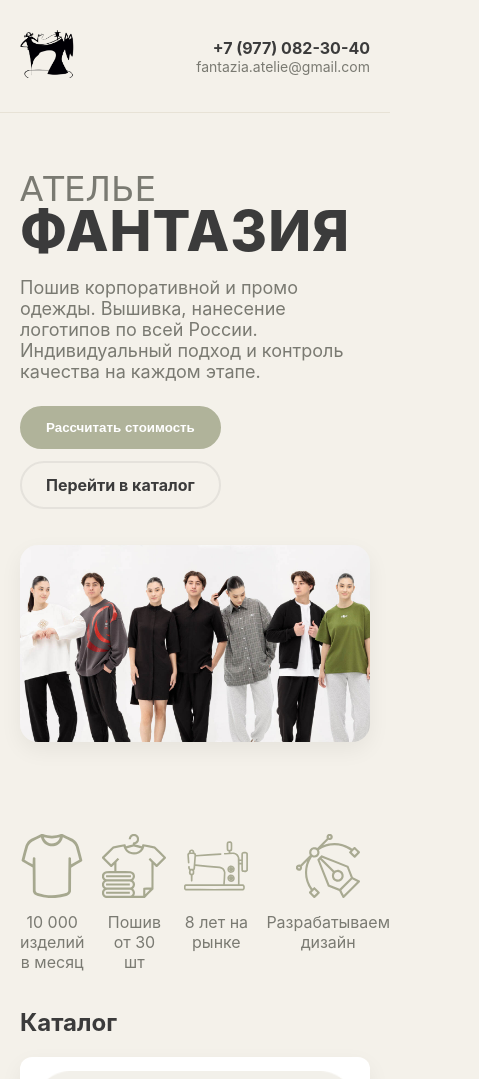
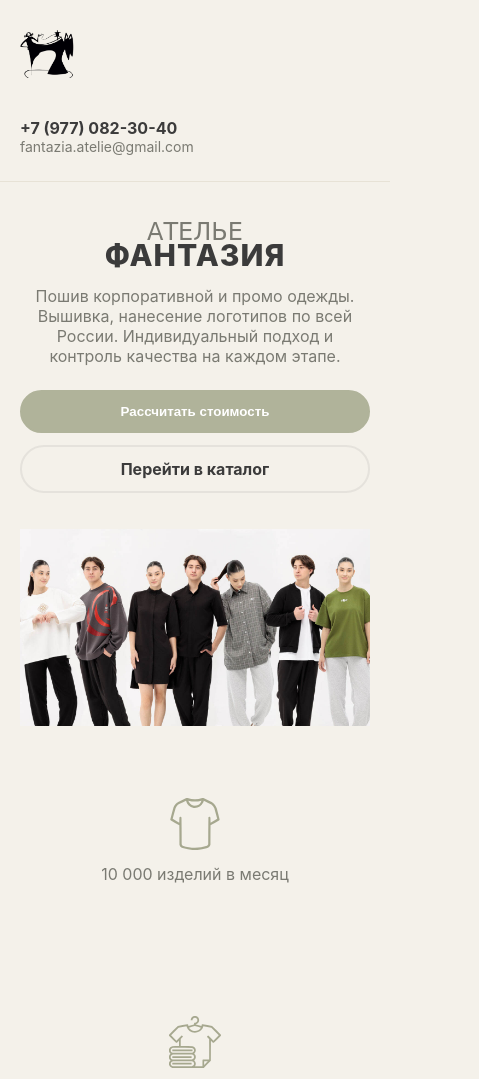
Before and after one commit to gidroshlupka-ops/fantaziya-site, a plain HTML site: page index.html in a window 390 px wide. Shown: the top 1079 px of the page, 479 px wide, since content can reach past the window. Drawn offline with Linux system fonts and the light colour scheme.

Commit message:
Update style.css

```diff
--- a/css/style.css
+++ b/css/style.css
@@ -3,50 +3,61 @@
   --white:#fff; --radius:14px; --shadow:0 8px 22px rgba(0,0,0,0.06);
 }
 *{box-sizing:border-box}
-body{margin:0;font-family:Inter, system-ui, -apple-system, 'Segoe UI', Roboto, 'Helvetica Neue', Arial;background:var(--bg);color:var(--text);-webkit-font-smoothing:antialiased}
+body{margin:0;font-family:Inter, system-ui, -apple-system, 'Segoe UI', Roboto, 'Helvetica Neue', Arial;background:var(--bg);color:var(--text);-webkit-font-smoothing:antialiased;overflow-x:hidden}
 a{color:inherit;text-decoration:none}
+img{max-width:100%;height:auto}
+/* CONTAINER */
 .container{max-width:1200px;margin:0 auto;padding:0 20px}
+
+/* HEADER */
 header{padding:26px 0;border-bottom:1px solid #e7e2d6;background:var(--bg)}
-.header-row{display:flex;align-items:center;justify-content:space-between;gap:16px}
+.header-row{display:flex;align-items:center;justify-content:space-between;gap:16px;flex-wrap:wrap}
 .brand{display:flex;align-items:center;gap:14px}
 .logo{height:56px}
 .main-nav ul{display:flex;gap:28px;align-items:center;margin:0;padding:0;list-style:none}
 .main-nav a{font-size:16px;opacity:0.95}
+
+/* DROPDOWN */
 .nav-item{position:relative}
-.dropdown-menu{position:absolute;left:0;top:44px;width:280px;background:var(--olive);color:var(--white);border-radius:8px;padding:6px 0;box-shadow:var(--shadow);display:none}
+.dropdown-menu{position:absolute;left:0;top:44px;width:280px;background:var(--olive);color:var(--white);border-radius:8px;padding:6px 0;box-shadow:var(--shadow);display:none;z-index:20}
 .nav-item:hover .dropdown-menu{display:block}
 .dropdown-menu a{display:block;padding:10px 18px;color:#fff}
+
+/* CONTACTS */
 .contacts{ text-align:right; font-weight:700 }
 .contacts .email{font-weight:400;font-size:14px;color:var(--muted)}
 
+/* HERO */
 .hero{display:flex;gap:36px;align-items:center;padding:56px 0}
 .hero-left{flex:1;max-width:640px}
 .hero-small{font-family:'Caveat',cursive;font-size:34px;color:var(--muted);margin-bottom:-6px}
-.hero-title{font-size:56px;line-height:1;margin:0 0 16px;font-weight:800;letter-spacing:1px}
+.hero-title{font-size:56px;line-height:1;margin:0 0 16px;font-weight:800;letter-spacing:1px;word-break:break-word}
 .hero-desc{font-size:18px;color:var(--muted);max-width:560px}
 .hero-cta{margin-top:24px;display:flex;gap:12px;flex-wrap:wrap}
 .btn{display:inline-block;padding:12px 24px;border-radius:40px;font-weight:700;border:2px solid var(--olive);background:var(--olive);color:var(--white);cursor:pointer}
 .btn.outline{background:transparent;color:var(--text);border:2px solid rgba(58,58,58,0.08)}
 .btn:hover{background:var(--olive-dark)}
 .hero-right{width:460px}
-.hero-right img{width:100%;border-radius:18px;box-shadow:var(--shadow)}
 
-.features{display:flex;gap:18px;justify-content:space-between;margin-top:32px}
-.feature{flex:1;text-align:center}
+/* FEATURES */
+.features{display:flex;gap:18px;justify-content:space-between;margin-top:32px;flex-wrap:wrap}
+.feature{flex:1 1 200px;text-align:center}
 .feature img{width:64px;opacity:0.9}
 .feature p{margin-top:10px;color:var(--muted)}
 
+/* CATALOG GRID */
 .catalog-grid{display:grid;grid-template-columns:repeat(3,1fr);gap:18px;margin-top:18px}
 .card{background:var(--white);border-radius:12px;padding:14px;box-shadow:var(--shadow)}
 .card img{width:100%;border-radius:10px}
 .card h4{margin:10px 0 6px}
 .small-muted{color:var(--muted);font-size:14px}
 
-.services-row{display:flex;gap:16px;margin-top:16px}
-
-.app-row{display:flex;gap:20px;align-items:center;margin-top:28px}
+/* ROWS */
+.services-row{display:flex;gap:16px;margin-top:16px;flex-wrap:wrap}
+.app-row{display:flex;gap:20px;align-items:center;margin-top:28px;flex-wrap:wrap}
 .app-row img{width:280px;border-radius:12px}
 
+/* MODAL */
 .modal{position:fixed;inset:0;display:none;align-items:center;justify-content:center;background:rgba(0,0,0,0.45);z-index:90}
 .modal.open{display:flex}
 .modal-box{width:760px;background:var(--white);border-radius:12px;padding:20px;box-shadow:0 20px 60px rgba(0,0,0,0.18)}
@@ -55,21 +66,64 @@ label{display:block;font-size:13px;color:var(--muted);margin-bottom:6px}
 input,select,textarea{width:100%;padding:10px;border-radius:8px;border:1px solid #e6e1d7;margin-bottom:12px}
 .consent{display:flex;gap:8px;align-items:center;font-size:13px}
 
+/* FAQ */
 .faq{margin-top:36px}
 .faq details{background:#fff;padding:12px;border-radius:10px;margin-bottom:8px;box-shadow:var(--shadow)}
 .faq summary{font-weight:700;cursor:pointer}
 
+/* FOOTER */
 footer{margin-top:40px;padding:28px 0;color:var(--muted);text-align:center}
 
-/* Responsive */
+/* ========== RESPONSIVE ========== */
+
+/* Tablets (до 980px) */
 @media(max-width:980px){
-  .hero{flex-direction:column}
-  .hero-right{width:100%}
+  .hero{flex-direction:column;text-align:center}
+  .hero-right{width:100%;max-width:400px;margin:auto}
+  .hero-title{font-size:42px}
   .catalog-grid{grid-template-columns:repeat(2,1fr)}
   .modal-box{width:92%}
   .modal-grid{grid-template-columns:1fr}
 }
-@media(max-width:560px){
+
+/* MOBILE (до 720px) — основной блок адаптации */
+@media(max-width:720px){
+  body{font-size:16px}
+
+  /* HEADER */
+  .header-row{flex-direction:column;align-items:flex-start}
+  .contacts{text-align:left}
+
+  /* HERO */
+  .hero-title{font-size:34px}
+  .hero-small{font-size:28px}
+  .hero-desc{font-size:16px}
+
+  /* GRID */
   .catalog-grid{grid-template-columns:1fr}
+
+  /* FEATURES */
+  .features{flex-direction:column}
+  .feature img{width:52px}
+
+  /* SERVICES */
+  .services-row{flex-direction:column}
+
+  /* APP ROW */
+  .app-row{flex-direction:column}
+  .app-row img{width:100%;max-width:300px}
+
+  /* NAVIGATION — мобилка */
   .main-nav ul{display:none}
 }
+
+/* SMALL MOBILE (до 480px) */
+@media(max-width:480px){
+  .hero-title{font-size:30px}
+  .hero-small{font-size:24px}
+  .hero{padding:36px 0}
+  .btn{width:100%;text-align:center}
+
+  .modal-box{padding:16px}
+  .modal-grid{gap:12px}
+}
```
